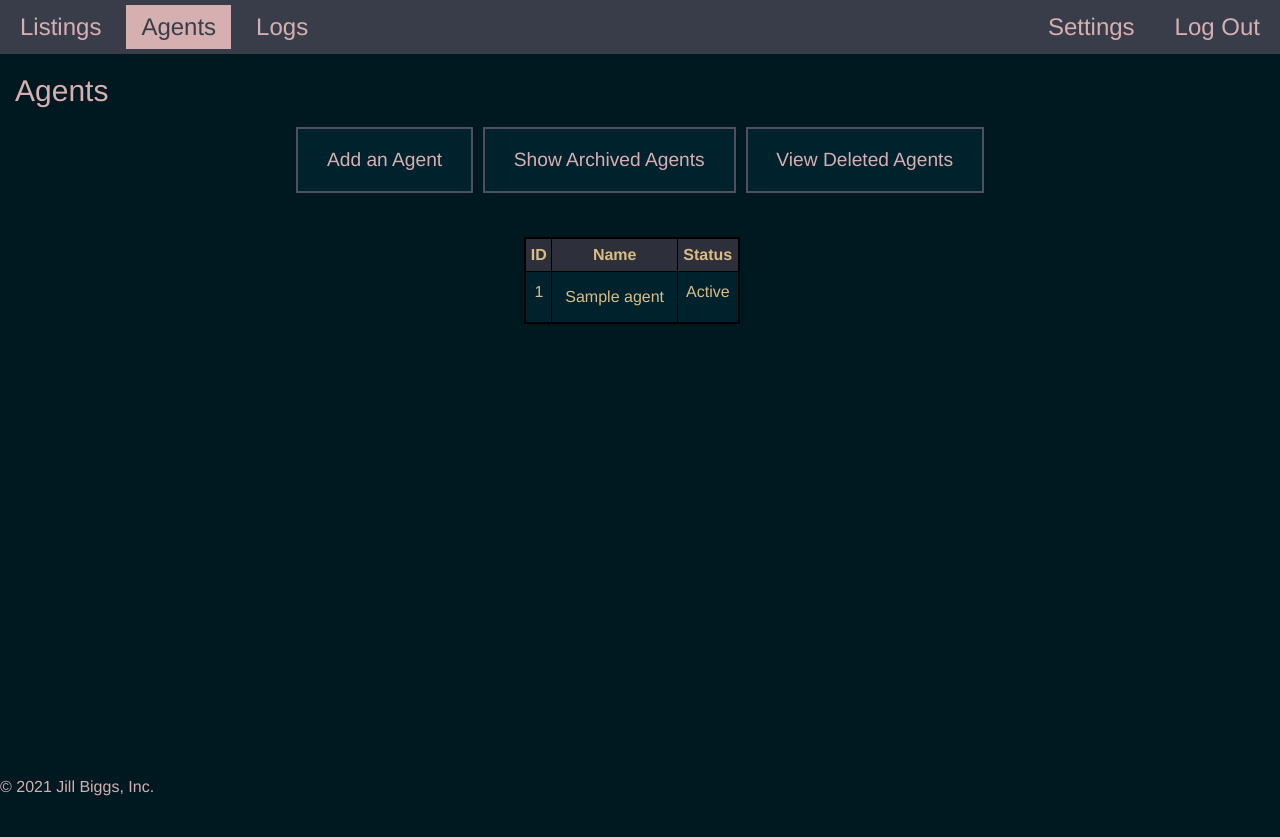
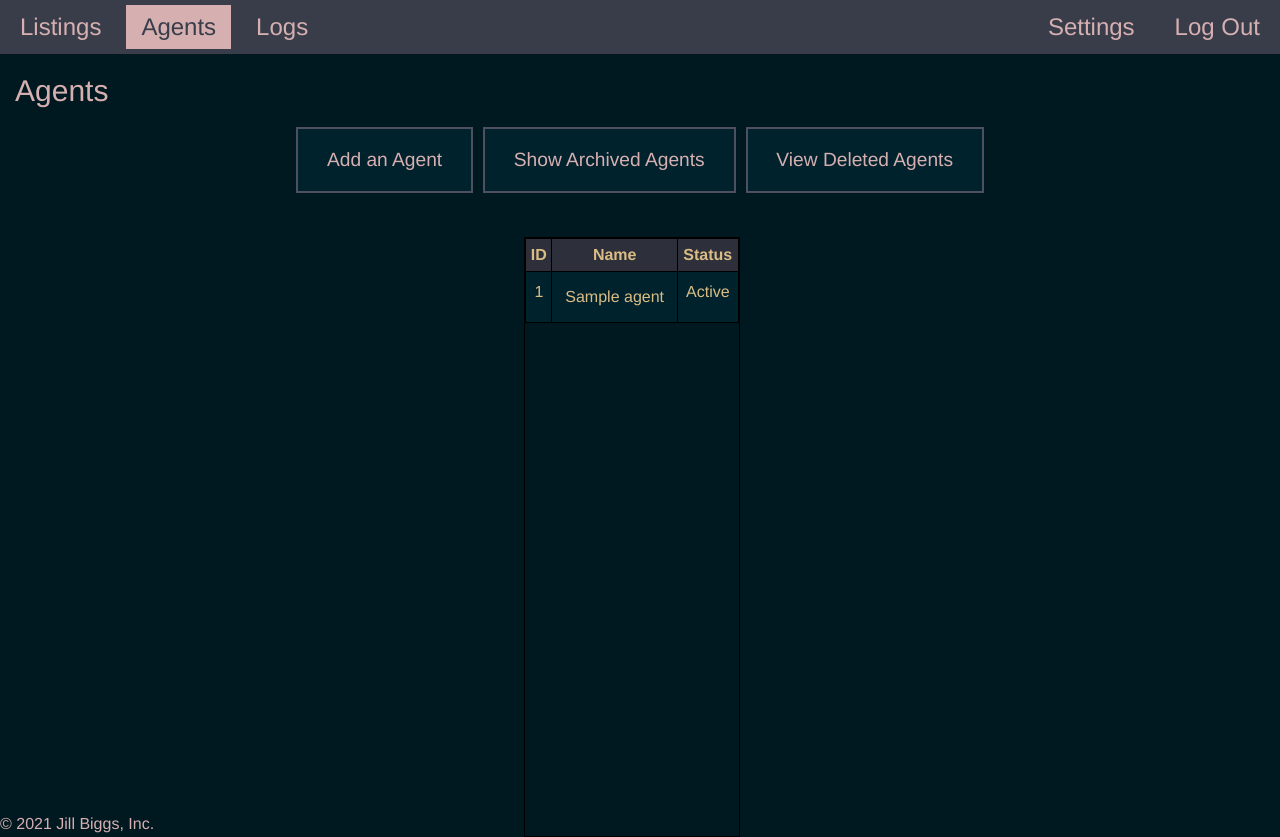
Before and after one commit to daisycrego/dojo6, a Flask app: page /agents/ in a window 1280 px wide. Before the commit the page ends 800 px from the top, so only its background shows below. Run offline with Flask 2, Linux system fonts and the light colour scheme; the first user in the database is signed in; tables that the repository leaves empty hold one stand-in row (Sample ...); some libraries are stand-ins or nearby versions.

Commit message:
Fixing table height issue

```diff
--- a/static/frontend.css
+++ b/static/frontend.css
@@ -482,7 +482,8 @@ table.scroll {
 
 table.views-table, table.agents-table {
     display: block;
-    height: min(700px, min-content);
+    height: 600px;
+    /*height: min(700px, min-content);*/
     overflow-y: scroll;
     width: fit-content;
     scrollbar-color: dark;
```
